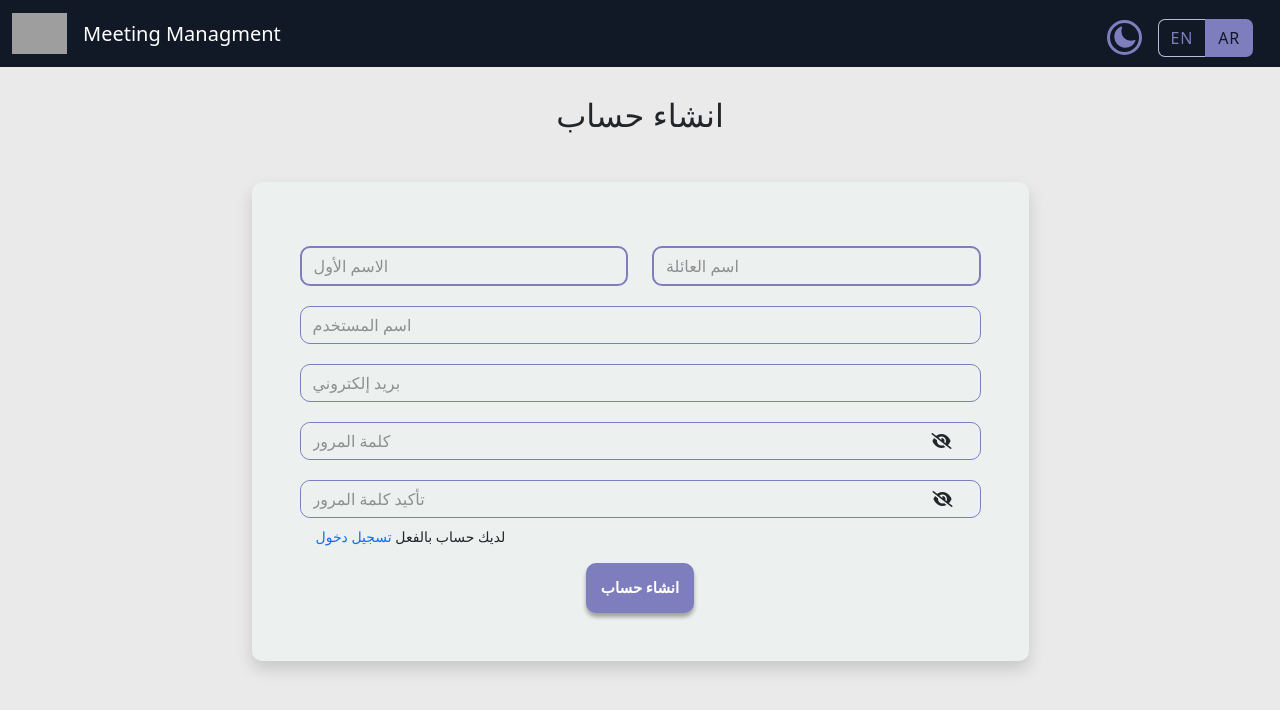
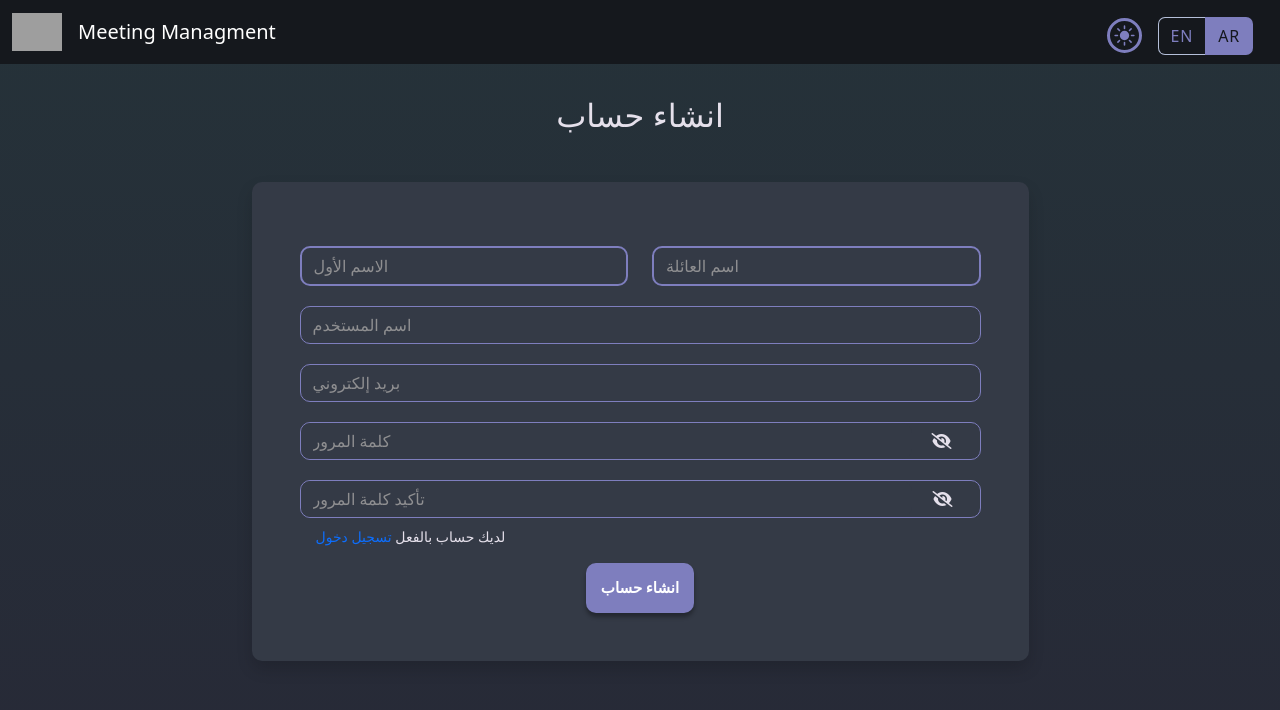
Before and after one commit to Ali1Kh/repos, a React (Create React App) app: page /signup in a window 1280 px wide. Shown: the top 710 px of the page. Built offline with nearby package versions, Linux system fonts and the light colour scheme; no server answers; grey boxes are pictures that could not be loaded; a web font is replaced by a local one.

Commit message:
Dark Mode

```diff
--- a/src/components/Navbar/Navbar.jsx
+++ b/src/components/Navbar/Navbar.jsx
@@ -89,7 +89,7 @@ export default function Navbar() {
           >
             <img className="nav-logo" src={logo}></img>
             {location.pathname.split("/")[1] === "login" ||
-              location.pathname.split("/")[1] === "signup" ? (
+            location.pathname.split("/")[1] === "signup" ? (
               <h5 className="text-white mb-0">Meeting Managment</h5>
             ) : (
               ""
@@ -341,14 +341,18 @@ export default function Navbar() {
                       id="switch"
                       className="input"
                       type="checkbox"
-                      onClick={(e)=>{
-                          if (e.target.checked) {
-                            localStorage.setItem("theme", "light");
-                          }else{
-                            localStorage.setItem("theme", "dark");
-                          }
+                      onClick={(e) => {
+                        if (e.target.checked) {
+                          localStorage.setItem("theme", "dark");
+                        } else {
+                          localStorage.setItem("theme", "light");
+                        }
                       }}
-                      defaultChecked={localStorage.getItem("theme") === "light"}
+                      defaultChecked={
+                        localStorage.getItem("theme")
+                          ? localStorage.getItem("theme") === "dark"
+                          : true
+                      }
                     />
                     <div className="switchIcon icon--moon">
                       <svg
--- a/src/components/Navbar/navbar.css
+++ b/src/components/Navbar/navbar.css
@@ -13,8 +13,7 @@
 }
 
 .nav-logo {
-  width: 55px;
-  scale: 1;
+  width: 50px;
 }
 
 .nav-logo img {
--- a/src/components/sidebar/sidebar.css
+++ b/src/components/sidebar/sidebar.css
@@ -24,7 +24,6 @@
 
 .sideBarInner .side-logo {
   width: 55px;
-  scale: 1;
   margin: 20px 30px;
 }
 
```
